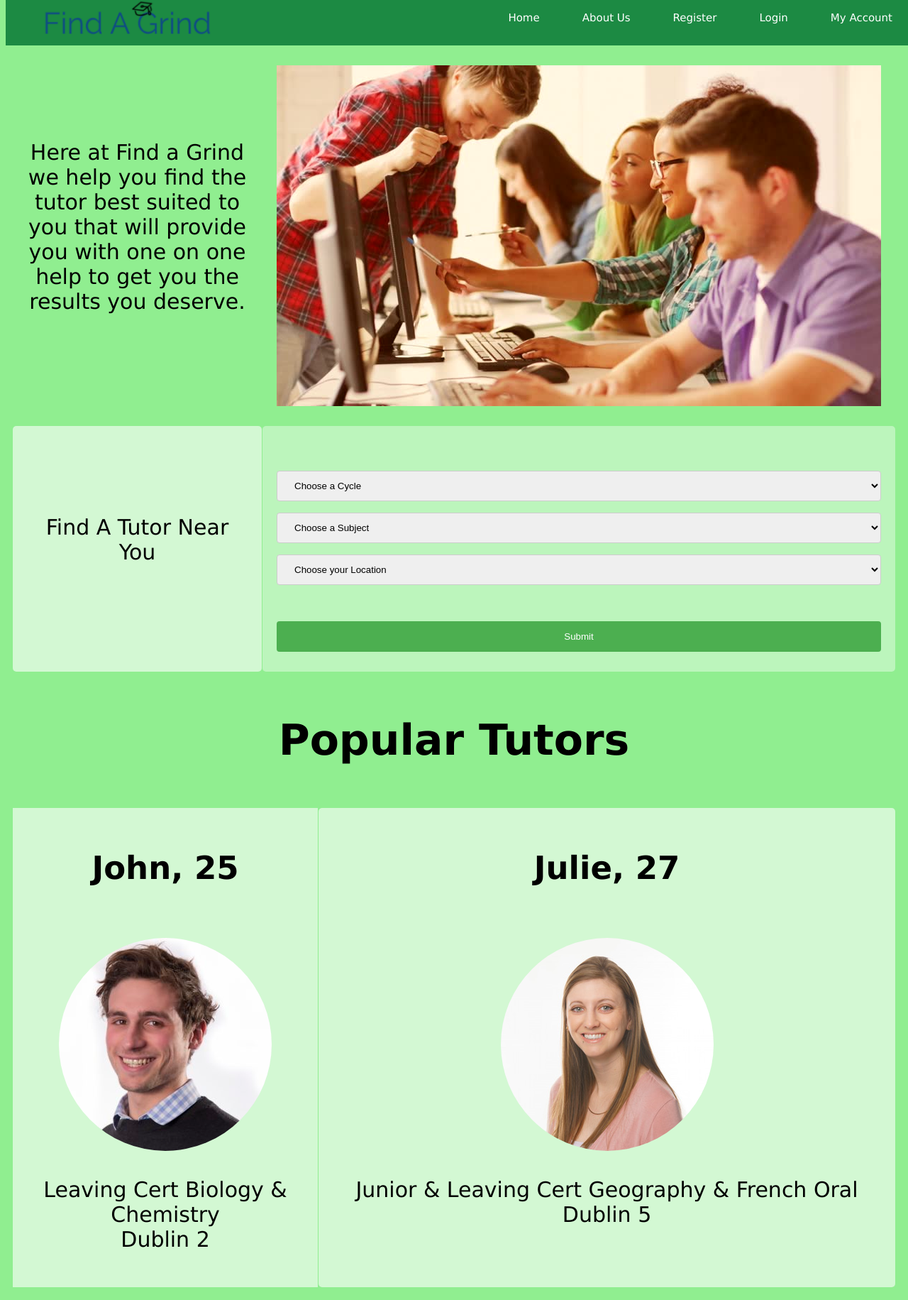
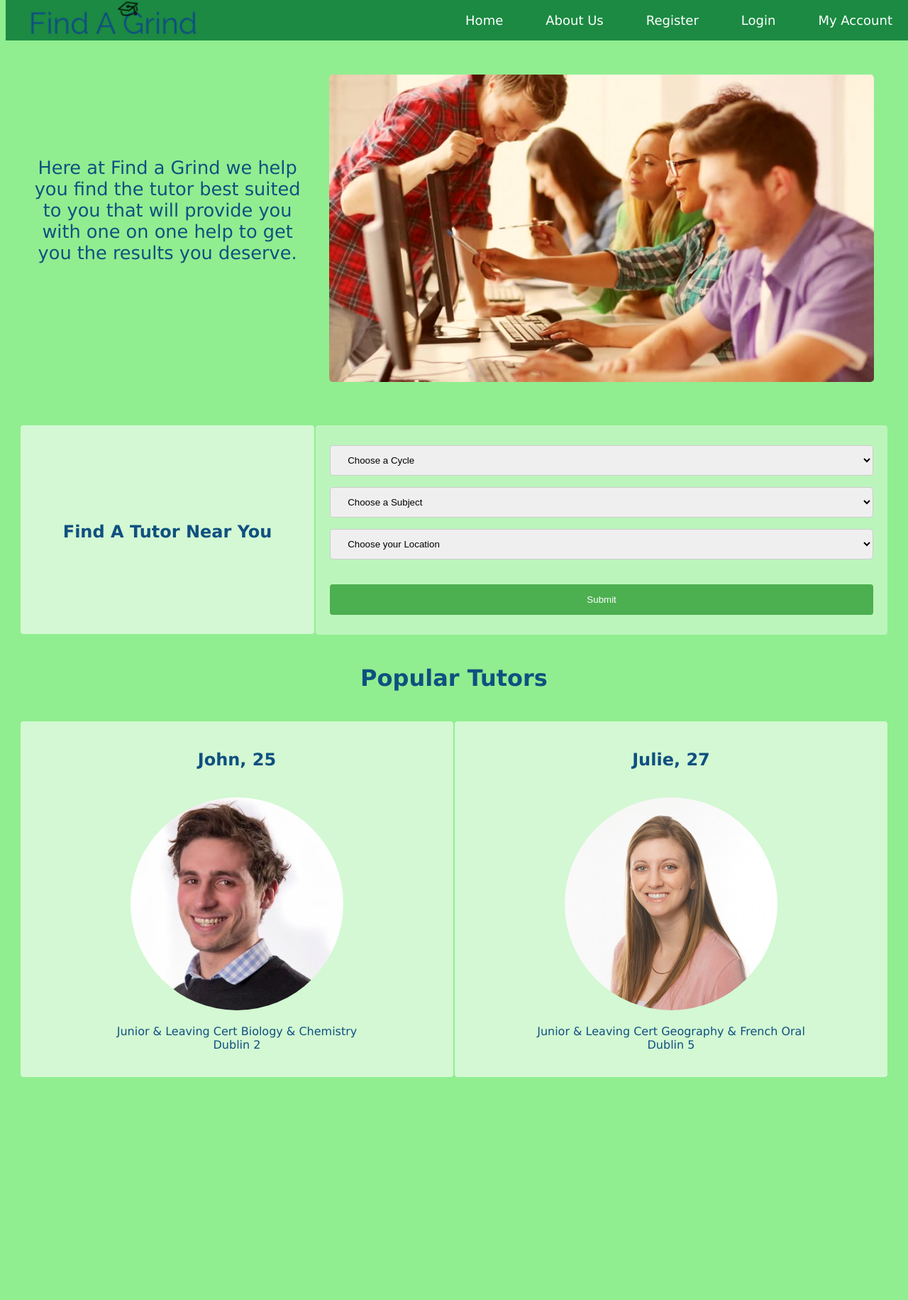
Before and after one commit to AtteKarppinen/GrindTutorServices, a PHP site: page / in a window 1280 px wide. Shown: the whole page at 71% size. After the commit the page ends 1517 px from the top, so only its background shows below. Run offline with PHP 8.4, Linux system fonts and the light colour scheme.

Commit message:
Created first draft profile page for tutor. I made the index, register and login pages dynamic to size of window change. I fixed the nav bar if the window size is made smaller.

```diff
--- a/Front-End/design.css
+++ b/Front-End/design.css
@@ -1,97 +1,115 @@
 body {
 	background-color: lightgreen;
+	font-family: "Lucida Grande", sans-serif;
+	color: rgb(16, 80, 128);
 }
 
 /* -----------------Navigation Bar ---------------------*/
 
-ul {
-	list-style-type: none;
-	margin: 0;
-	padding: 0;
+#navbar {
 	overflow: hidden;
 	background-color: rgb(28, 138, 67);
 	position: fixed;
+	height: 57px;
+	width: 100%;
 	top: 0;
-	width: 100%;
-	display:inline-block;
 }
 
-li {
-	float: right;
-	font-family: "Lucida Grande", sans-serif;
-}
-
-li a {
-	display: block;
+#navbar a {
+	float: left;
 	color: white;
 	text-align: center;
 	padding: 16px 30px;
 	text-decoration: none;
+	font-size: 18px;
+	line-height: 25px;
 }
 
-li a:hover {
+#navbar #logo {
+	height: 60px;
+	padding-left: 30px;
+}
+
+#navbar a:hover {
   background-color: lightgreen;
   color: rgb(15, 77, 131);
 }
 
-#navbar #logo {
-	height: 60px;
-	padding-left: 50px;
+#navbar-right {
+	float: right;
 }
+/* ---------------------Home Page----------------------- */
 
-/* Home Page */
-
-.item1 {
-	grid-area: description;
-	font-family: "Lucida Grande", sans-serif;
-}
-.item2 { grid-area: image; }
-.item3 {
-	grid-area: title;
-	background-color: #d3f8d3;
-	color: black;
-	border-radius: 5px;
-}
-
-.item4 {
-	grid-area: search;
-	border-radius: 5px;
-	background-color: #bcf5bc;
+.container {
 	padding: 20px;
 }
 
-.item5 {
-	grid-area: heading;
-	font-family: "Lucida Grande", sans-serif;
+.row:after {
+	content: "";
+    display: table;
+    clear: both
 }
-.item6 {
-	grid-area: tutor1;
-	background-color: #d3f8d3;
 
+.leftSideTop {
+	float: left;
+	width: 34%;
+	padding: 20px;
+	text-align: center;
+	font-size: 2vw;
 }
-.item7 {
-	grid-area: tutor2;
+
+.rightSideTop {
+	float: left;
+	width: 66%;
+	padding: 20px;
+}
+
+.leftSideMiddle {
+	float: left;
+	width: 34%;
+	padding: 20px;
 	background-color: #d3f8d3;
 	border-radius: 5px;
+	padding-bottom: 110px;
+	padding-top: 117px;
+	text-align: center;
+	border-style: solid;
+	border-width: 1px;
+	border-color: lightgreen;
 }
 
-.grid-container {
-	display: grid;
-	grid-template-areas:
-	'description description image image image image'
-	'title title search search search search'
-	'heading heading heading heading heading heading'
-	'tutor1 tutor1 tutor1 tutor2 tutor2 tutor2';
-	grid-gap: 1px;
-	background-color: lightgreen;
-	padding: 10px;
+.rightSideMiddle {
+	float: left;
+	width: 66%;
+	padding: 20px;
+	border-radius: 5px;
+	background-color: #bcf5bc;
+	border-style: solid;
+	border-width: 1px;
+	border-color: lightgreen;
 }
 
-.grid-container > div {
+.tutors {
 	text-align: center;
-	padding: 20px ;
-	font-size: 30px;
-	font-family: "Lucida Grande", sans-serif;
+}
+
+.bottom {
+	float: left;
+	width: 50%;
+	padding: 20px;
+	text-align: center;
+	background-color: #d3f8d3;
+	border-radius: 5px;
+	border-style: solid;
+	border-width: 1px;
+	border-color: lightgreen
+}
+
+#students {
+	display: block;
+	height: auto;
+	max-width: 100%;
+	border-radius: 5px;
 }
 
 #roundedImage {
@@ -315,3 +304,34 @@ span.reg {
 	color: red;
 	cursor: pointer;
 }
+
+/*------------Profile Page-----------------*/
+
+.fakeimg {
+	height:200px;
+	background-color: #aaa;
+	width: 100%;
+	padding: 20px;
+}
+
+ *{
+  box-sizing: border-box;
+}
+
+.leftcolumn {
+	float: left;
+	width: 25%;
+}
+
+.rightcolumn {
+	float: left;
+	width: 75%;
+	padding-left: 20px;
+}
+
+.card {
+	background-color: white;
+   padding: 20px;
+   margin-top: 20px;
+   border-radius: 5px;
+}
--- a/Front-End/index.php
+++ b/Front-End/index.php
@@ -4,20 +4,27 @@
 ?>
 
 	<body>
-		<div class="grid-container">
-			<div class="item1">
+		<div class="container">
+			<div class="row">
+				<div class="leftSideTop">
+					<p>
 						<br><br><br>Here at Find a Grind we help you find the tutor best suited to you that will provide you with one on one help to get you the results you deserve.
-			</div>
-			<div class="item2">
-				<img src="Images/students.jpg" alt="Students">
+					</p>
 				</div>
 
-			<div class="item3">
-				<br><br><br>Find A Tutor Near You
+				<div class="rightSideTop">
+					<img id="students" src="Images/students.jpg" alt="Students">
+				</div>
+			</div>
 		</div>
 
-			<div class="item4">
-			<br>
+		<div class="container">
+			<div class="row">
+				<div class="leftSideMiddle">
+					<h2>Find A Tutor Near You</h2>
+				</div>
+
+				<div class="rightSideMiddle">
 					<form action="/actionPage.php">
 						<select>
 							<option value="default">Choose a Cycle</option>
@@ -33,7 +40,6 @@
 							<option value="business">Business Studies</option>
 							<option value="chemistry">Chemistry</option>
 							<option value="classics">Classical Studies</option>
-						<option value="cspe">CSPE</option>
 							<option value="economics">Economics</option>
 							<option value="english">English</option>
 							<option value="french">French</option>
@@ -79,22 +85,26 @@
 						<input type="submit" value="Submit">
 					</form>
 				</div>
+			</div>
+		</div>
 
-			<div class="item5">
+		<div class="tutors">
 			<h1>Popular Tutors</h1>
 		</div>
 
-			<div class="item6">
+		<div class="container">
+			<div class="row">
+				<div class="bottom">
 					<h2>John, 25</h2>
 					<br>
 					<img id="roundedImage"src="Images/john.jpg" alt="Male Tutor">
 					<br>
 					<p>
-					Leaving Cert Biology & Chemistry <br>Dublin 2
+						Junior & Leaving Cert Biology & Chemistry <br>Dublin 2
 					</p>
 				</div>
 
-			<div class="item7">
+				<div class="bottom">
 					<h2>Julie, 27</h2>
 					<br>
 					<img id="roundedImage"src="Images/julie.jpg" alt="Female Tutor">
@@ -104,6 +114,7 @@
 					</p>
 				</div>
 			</div>
+		</div>
 	</body>
 
 </html>
--- a/Front-End/navigationbar.php
+++ b/Front-End/navigationbar.php
@@ -7,14 +7,16 @@
 		<script type="text/javascript" src="register.js"></script>
 		<meta name="viewport" content="width=device-width, initial-scale=1">
 
-		<ul id="navbar">
-		<img id="logo" src="Images/logo.png">
-			<li><a href="myAccount.php">My Account</a></li>
-			<li><a href="login.php">Login</a></li>
-			<li><a href="register.php">Register</a></li>
-			<li><a href="about.php">About Us</a></li>
-			<li><a href="index.php">Home</a></li>
-		</ul>
+		<div id="navbar">
+			<img src="Images/logo.png" id="logo">
+			<div id="navbar-right">
+				<a href="index.php">Home</a>
+				<a href="about.php">About Us</a>
+				<a href="register.php">Register</a>
+				<a href="login.php">Login</a>
+				<a href="myAccount.php">My Account</a>
+			</div>
+		</div>
 		<br><br><br>
 
 	</head>
```
Also changed, not shown: other parts of Front-End/design.css (+23 -52 lines), Front-End/login.php (+5 -3 lines), Front-End/profile.php (added, +41 -0 lines), Front-End/register.php (+11 -10 lines), Front-End/students.jpg (added). Lines whose indentation alone changed are shown as unchanged.
